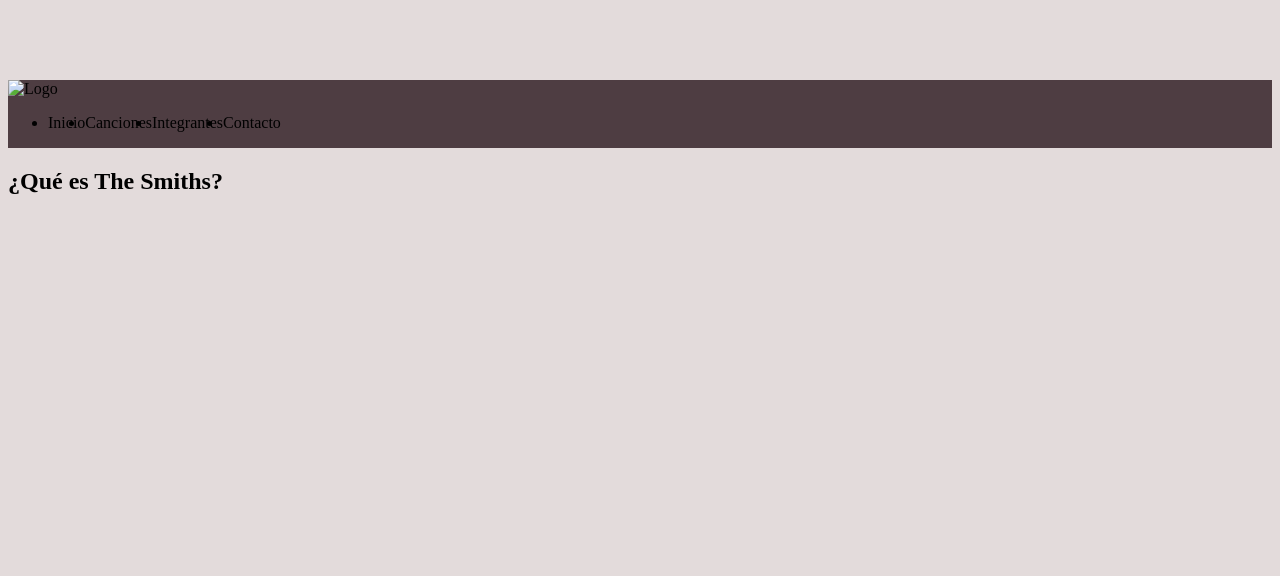
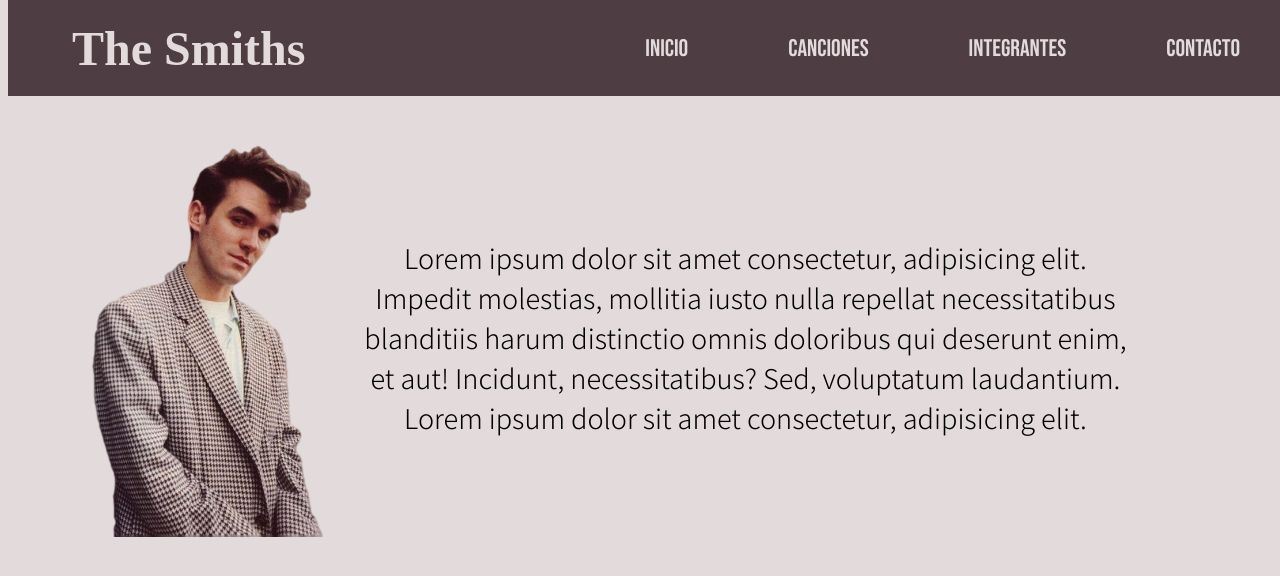
Before and after one commit to marneo23/landing-pag-example, a plain HTML site: page index.html in a window 1280 px wide. Drawn offline with Linux system fonts and the light colour scheme.

Commit message:
Agregamos detalles en el nav bar e imagen

```diff
--- a/index.html
+++ b/index.html
@@ -5,31 +5,49 @@
     <meta http-equiv="X-UA-Compatible" content="IE=edge">
     <meta name="viewport" content="width=device-width, initial-scale=1.0">
     <link rel="stylesheet" href="style.css">
+    <link rel="preconnect" href="https://fonts.googleapis.com">
+<link rel="preconnect" href="https://fonts.gstatic.com" crossorigin>
+<link href="https://fonts.googleapis.com/css2?family=Bebas+Neue&display=swap" rel="stylesheet">
+<link href="https://fonts.googleapis.com/css2?family=Noto+Sans+JP:wght@300&display=swap" rel="stylesheet">
     <title>The Smiths</title>
 </head>
 <body>
         <header>
-                <h1>The Smiths</h1>
+
             <div class="barranav">
-            <nav>
                 <div class="logo">
-<img href="/img/thesmiths.png" alt="Logo">
+                   <h1 >The Smiths</h1>
 </div>
-<div class="opciones">
-    <ul class="opciones">
-        <li class="botonera">Inicio</li>
-        <li class="botonera">Canciones</li>
-        <li class="botonera">Integrantes</li>
-        <li class="botonera">Contacto</li>
+                   <div class="botonesnav">
+    <ul id="botonera">
+        <li class="botonera-inicio"><a href=#>Inicio</a></li>
+        <li class="botonera-canciones"><a href=#>Canciones</a></li>
+        <li class="botonera-integrantes"><a href=#>Integrantes</a></li>
+        <li class="botonera-contacto"><a href=#>Contacto</a></li>
+    </div>
     </ul>
-</div>
+
             </nav>
         </div>
 
         </header>
     <div class="principal">
         <main>
-            <h2>¿Qué es The Smiths?</h2>
+            <h2 class="firstheader">¿Qué es The Smiths?</h2>
+<article class="parrafoyfoto1">
+            <div class="morriseyderecha">
+                <img src="img/morrisey.png" alt="morrisey">
+                </div>
+
+                <p class="textoparrafo">
+Lorem ipsum dolor sit amet consectetur, adipisicing elit.<br>
+ Impedit molestias, mollitia iusto nulla repellat necessitatibus<br>
+  blanditiis harum distinctio omnis doloribus qui deserunt enim,<br>
+   et aut! Incidunt, necessitatibus? Sed, voluptatum laudantium.<br>
+   Lorem ipsum dolor sit amet consectetur, adipisicing elit.<br>
+                    </p></div>
+            </article>
+            </div>
         </main>
     </div>
 </body>
--- a/style.css
+++ b/style.css
@@ -1,19 +1,81 @@
 body{
     background-color: #E3DBDB;
 }
+
+h2{
+    text-align:center;
+}
 h1{
-    visibility: hidden;
+ color: #E3DBDB;
+ font-size: 3em;
 }
+.logo{
+    display: flex;
+    align-items: center;
+    margin-left: 4em;
 
+}
 .barranav{
     background-color: #4E3D42;
     display: flex;
     flex-direction: row;
     flex-wrap: nowrap;
     justify-content: space-between;
+    position: fixed;
+    top: 0;
+    height: 6em;
+    width: 100%;
 }
 
 .opciones{
     display: flex;
     flex-direction: row;
 }
+.botonesnav{
+    display: flex;
+    align-items: center;
+}
+#botonera li {
+    font-family: 'Bebas Neue', cursive;
+	display:inline-flex;
+    flex-direction: row;
+    flex-wrap: nowrap;
+    list-style: none;
+    font-size: 1.5em;
+    margin:2em;
+}
+#botonera a{
+    color: #E3DBDB;
+    text-decoration: none;
+}
+
+#botonera a:hover {
+    color: black;
+    text-decoration: none;
+    cursor: pointer;
+}
+
+
+    .firstheader{
+        font-family: 'Bebas Neue', cursive;
+        font-size: 3em;
+    }
+
+    .morriseyderecha{
+        display: flex;
+justify-content: flex-end;
+width: 12em;
+height: 25em;
+    }
+
+    .parrafoyfoto1{
+        display: flex;
+        justify-content: space-around;
+        align-items: center;
+    }
+    .textoparrafo{
+        font-family: 'Noto Sans JP', sans-serif;
+        text-align: center;
+        font-size: 1.7em;
+        margin-left: -10em;
+    }
```
Also changed, not shown: img/morrisey.png (added), img/thesmiths.png (deleted), 1 other file.
